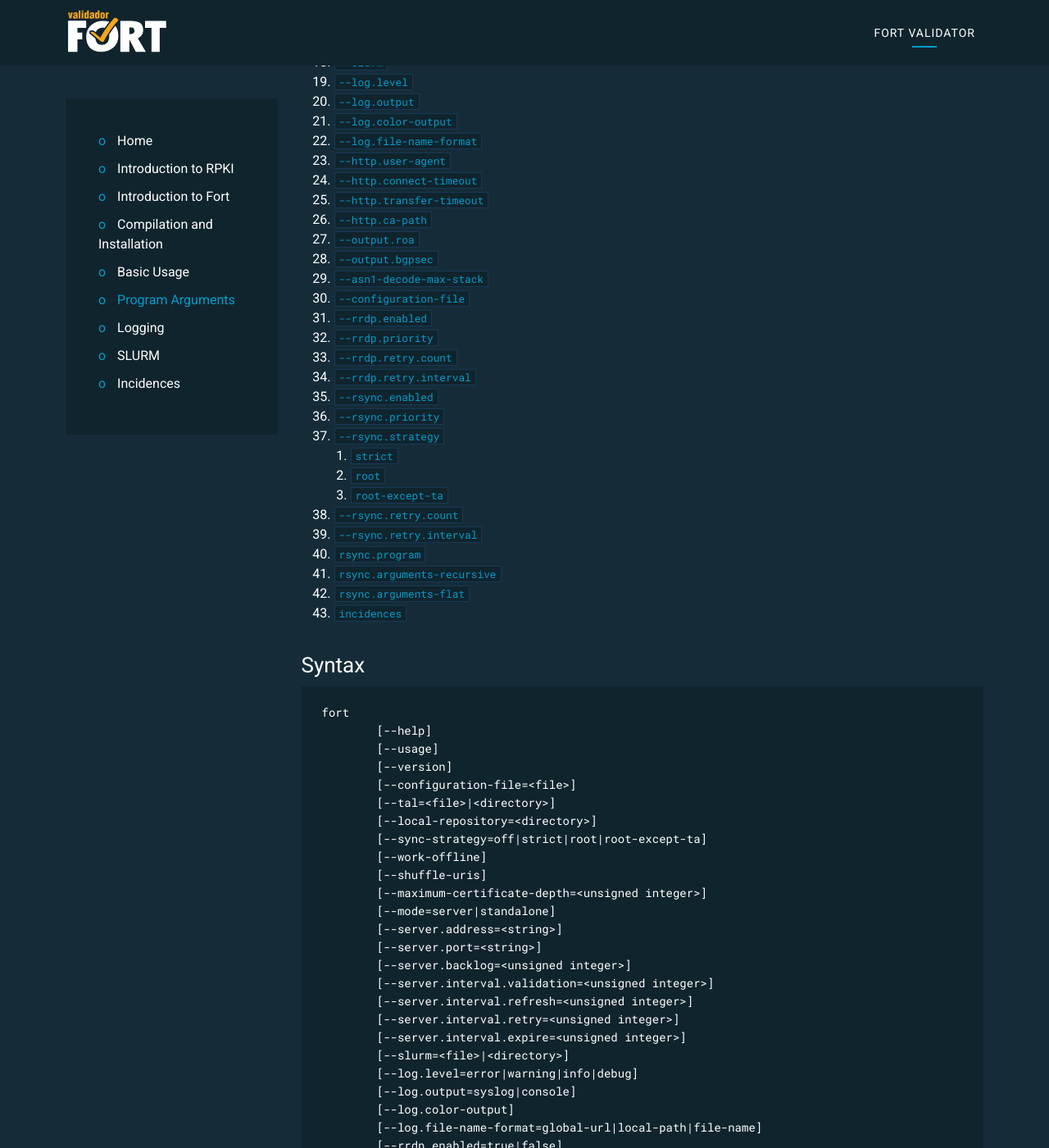
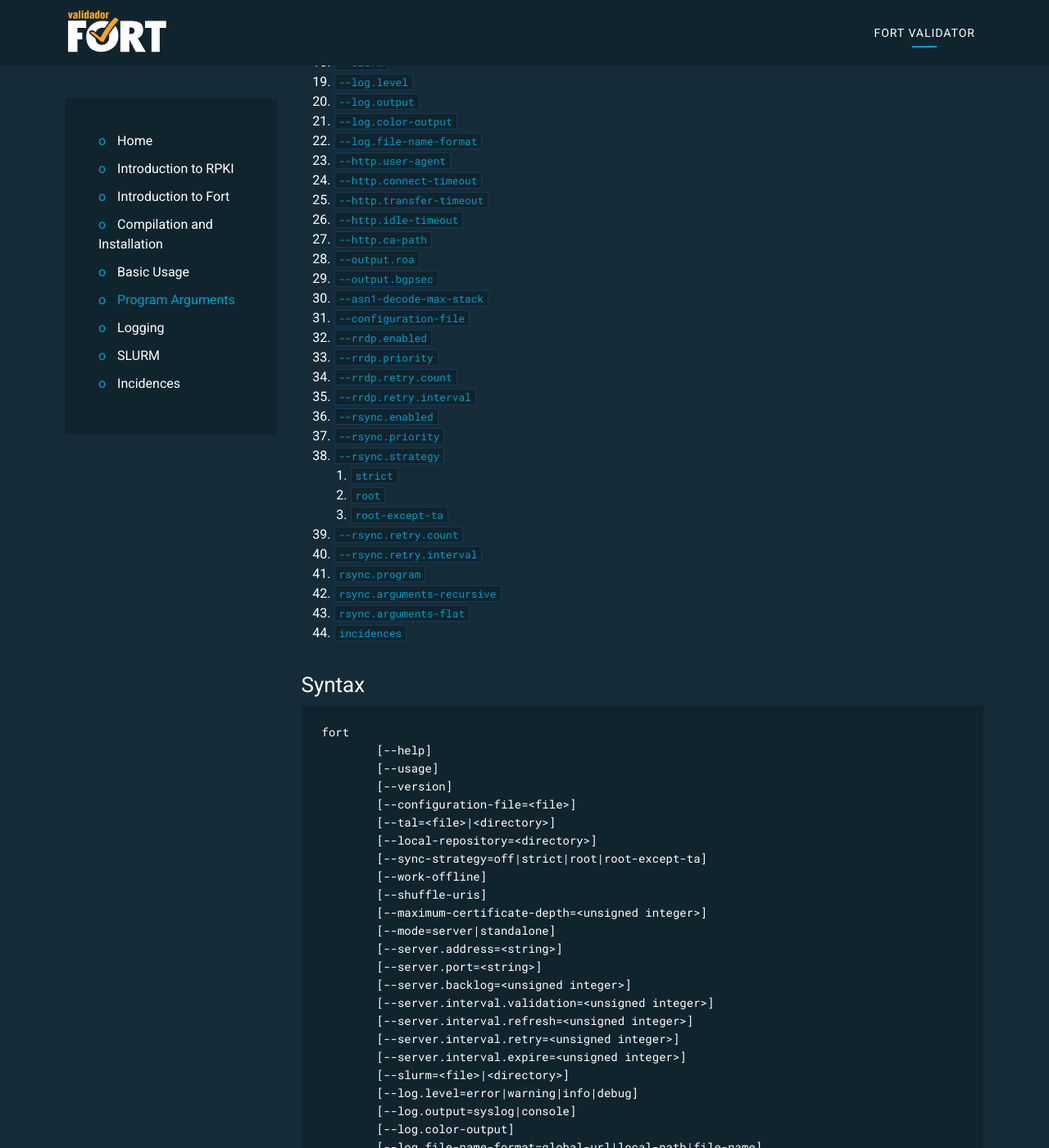
Before and after one commit to NICMx/FORT-validator, a Jekyll site: the page built from docs/usage.md, in a window 1280 px wide and 1400 px high, scrolled down 715 px. Shown: the whole window at 82% size. Built offline with Jekyll 4.4.1, drawn with Linux system fonts in a browser that asks for light colours; some of the changed text lies outside the part shown.

Commit message:
Add '--http.idle-timeout', drops HTTP connections after X seconds idle.

```diff
--- a/docs/usage.md
+++ b/docs/usage.md
@@ -34,27 +34,28 @@ command: fort
 	23. [`--http.user-agent`](#--httpuser-agent)
 	24. [`--http.connect-timeout`](#--httpconnect-timeout)
 	25. [`--http.transfer-timeout`](#--httptransfer-timeout)
-	26. [`--http.ca-path`](#--httpca-path)
-	27. [`--output.roa`](#--outputroa)
-	28. [`--output.bgpsec`](#--outputbgpsec)
-	29. [`--asn1-decode-max-stack`](#--asn1-decode-max-stack)
-	30. [`--configuration-file`](#--configuration-file)
-	31. [`--rrdp.enabled`](#--rrdpenabled)
-	32. [`--rrdp.priority`](#--rrdppriority)
-	33. [`--rrdp.retry.count`](#--rrdpretrycount)
-	34. [`--rrdp.retry.interval`](#--rrdpretryinterval)
-	35. [`--rsync.enabled`](#--rsyncenabled)
-	36. [`--rsync.priority`](#--rsyncpriority)
-	37. [`--rsync.strategy`](#--rsyncstrategy)
+	26. [`--http.idle-timeout`](#--httpidle-timeout)
+	27. [`--http.ca-path`](#--httpca-path)
+	28. [`--output.roa`](#--outputroa)
+	29. [`--output.bgpsec`](#--outputbgpsec)
+	20. [`--asn1-decode-max-stack`](#--asn1-decode-max-stack)
+	31. [`--configuration-file`](#--configuration-file)
+	32. [`--rrdp.enabled`](#--rrdpenabled)
+	33. [`--rrdp.priority`](#--rrdppriority)
+	34. [`--rrdp.retry.count`](#--rrdpretrycount)
+	35. [`--rrdp.retry.interval`](#--rrdpretryinterval)
+	36. [`--rsync.enabled`](#--rsyncenabled)
+	37. [`--rsync.priority`](#--rsyncpriority)
+	38. [`--rsync.strategy`](#--rsyncstrategy)
 		1. [`strict`](#strict)
 		2. [`root`](#root)
 		3. [`root-except-ta`](#root-except-ta)
-	38. [`--rsync.retry.count`](#--rsyncretrycount)
-	39. [`--rsync.retry.interval`](#--rsyncretryinterval)
-	40. [`rsync.program`](#rsyncprogram)
-	41. [`rsync.arguments-recursive`](#rsyncarguments-recursive)
-	42. [`rsync.arguments-flat`](#rsyncarguments-flat)
-	43. [`incidences`](#incidences)
+	39. [`--rsync.retry.count`](#--rsyncretrycount)
+	40. [`--rsync.retry.interval`](#--rsyncretryinterval)
+	41. [`rsync.program`](#rsyncprogram)
+	42. [`rsync.arguments-recursive`](#rsyncarguments-recursive)
+	43. [`rsync.arguments-flat`](#rsyncarguments-flat)
+	44. [`incidences`](#incidences)
 
 ## Syntax
 
@@ -95,6 +96,7 @@ command: fort
         [--http.user-agent=<string>]
         [--http.connect-timeout=<unsigned integer>]
         [--http.transfer-timeout=<unsigned integer>]
+        [--http.idle-timeout=<unsigned integer>]
         [--http.ca-path=<directory>]
         [--output.roa=<file>]
         [--output.bgpsec=<file>]
@@ -475,16 +477,31 @@ The value specified (either by the argument or the default value) is utilized in
 
 - **Type:** Integer
 - **Availability:** `argv` and JSON
-- **Default:** 30
+- **Default:** 0
 - **Range:** 0--[`UINT_MAX`](http://pubs.opengroup.org/onlinepubs/9699919799/basedefs/limits.h.html)
 
 _**All requests are made using HTTPS, verifying the peer and the certificate name vs host**_
 
 Maximum time in seconds (once the connection is established) that the request can last.
 
-Once the connection is established with the server, the request will last a maximum of `http.transfer-timeout` seconds. A value of 0 means unlimited time (use with caution).
+Once the connection is established with the server, the request will last a maximum of `http.transfer-timeout` seconds. A value of 0 means unlimited time.
 
 The value specified (either by the argument or the default value) is utilized in libcurl's option [CURLOPT_TIMEOUT](https://curl.haxx.se/libcurl/c/CURLOPT_TIMEOUT.html).
+
+### `--http.idle-timeout`
+
+- **Type:** Integer
+- **Availability:** `argv` and JSON
+- **Default:** 15
+- **Range:** 0--[`UINT_MAX`](http://pubs.opengroup.org/onlinepubs/9699919799/basedefs/limits.h.html)
+
+_**All requests are made using HTTPS, verifying the peer and the certificate name vs host**_
+
+Maximum time in seconds (once the connection is established) that a request can be idle before dropping it.
+
+Once the connection is established with the server, the request can last a maximum of `http.idle-timeout` seconds without receiving data before dropping the connection. A value of 0 disables idle time verification (use with caution).
+
+The value specified (either by the argument or the default value) is utilized in libcurl's option [CURLOPT_LOW_SPEED_TIME](https://curl.haxx.se/libcurl/c/CURLOPT_LOW_SPEED_TIME.html).
 
 ### `--http.ca-path`
 
@@ -589,7 +606,8 @@ The configuration options are mostly the same as the ones from the `argv` interf
 	"http": {
 		"<a href="#--httpuser-agent">user-agent</a>": "{{ page.command }}/{{ site.fort-latest-version }}",
 		"<a href="#--httpconnect-timeout">connect-timeout</a>": 30,
-		"<a href="#--httptransfer-timeout">transfer-timeout</a>": 30,
+		"<a href="#--httptransfer-timeout">transfer-timeout</a>": 0,
+		"<a href="#--httpidle-timeout">idle-timeout</a>": 15,
 		"<a href="#--httpca-path">ca-path</a>": "/usr/local/ssl/certs"
 	},
 
--- a/examples/config.json
+++ b/examples/config.json
@@ -26,7 +26,8 @@
   "http": {
     "user-agent": "fort/1.2.0",
     "connect-timeout": 30,
-    "transfer-timeout": 30,
+    "transfer-timeout": 0,
+    "idle-timeout": 15,
     "ca-path": "/usr/local/ssl/certs"
   },
   "rrdp": {
```
Also changed, not shown: 5 other files.
